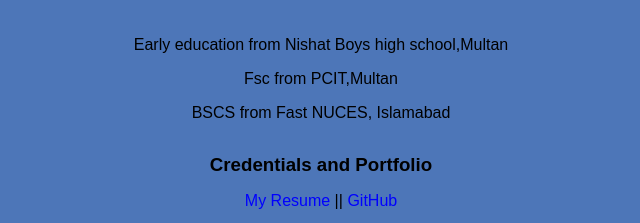
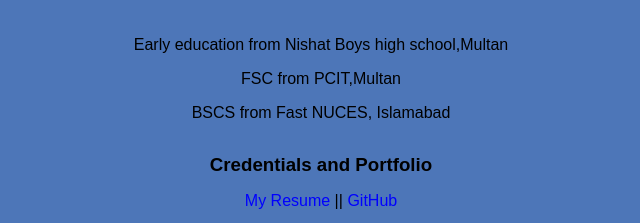
Before and after one commit to shayanop/shayanop.github.io, a plain HTML site: page index.html in a window 1280 px wide. Shown: the part 500-723 px from the top of the page, 319-959 px from the left. Drawn offline with Linux system fonts and the light colour scheme.

Commit message:
Update index.html

```diff
--- a/index.html
+++ b/index.html
@@ -19,7 +19,7 @@
 <h1>NerfeD Portal</h1>
 <h2>About me</h2>
 <p>Early education from Nishat Boys high school,Multan</p>
-<p>Fsc from PCIT,Multan</p>
+<p>FSC from PCIT,Multan</p>
 <p>BSCS from Fast NUCES, Islamabad</p>
 <h3>Credentials and Portfolio</h3>
 
```
